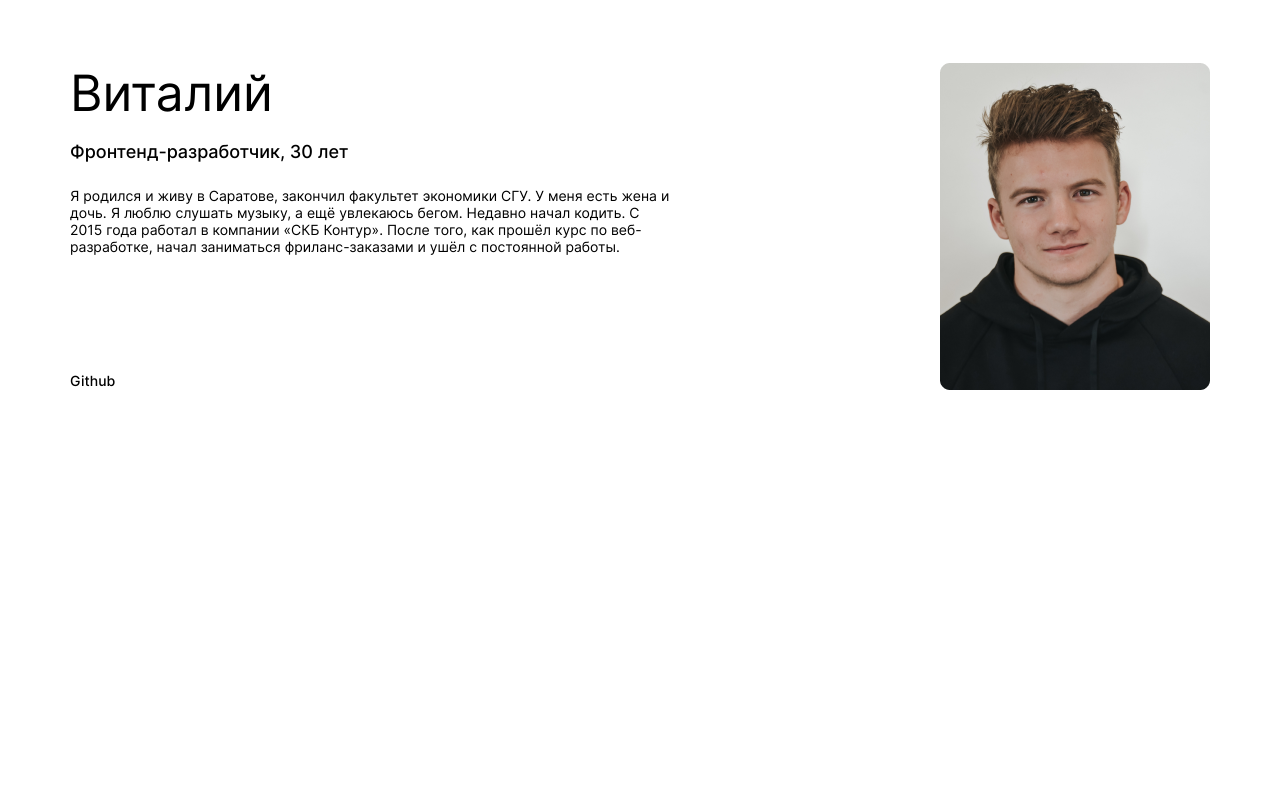
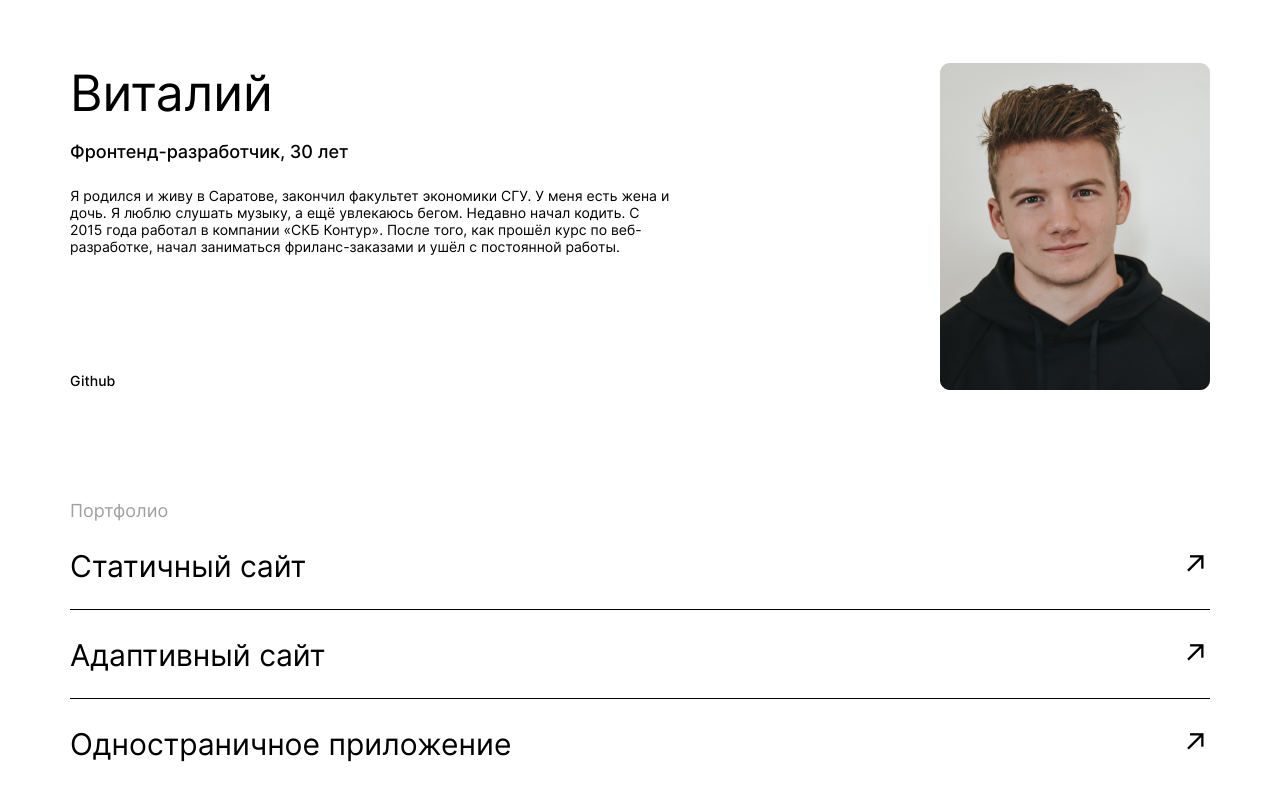
Before and after one commit to rusanov-andrey/movies-explorer-frontend, a React (Create React App) app: page / in a window 1280 px wide. Shown: the part 1959-2759 px from the top of the page. Before the commit the page ends 2459 px from the top, so only its background shows below. Built offline with nearby package versions, Linux system fonts and the light colour scheme.

Commit message:
Portfolio

```diff
--- a/src/components/AboutMain/AboutMain.js
+++ b/src/components/AboutMain/AboutMain.js
@@ -2,6 +2,7 @@ import Promo from '../Promo/Promo'
 import AboutProject from '../AboutProject/AboutProject'
 import Techs from '../Techs/Techs'
 import AboutMe from "../AboutMe/AboutMe"
+import Portfolio from "../Portfolio/Portfolio"
 
 import './AboutMain.css';
 
@@ -12,6 +13,7 @@ export default function AboutMain() {
       <AboutProject />
       <Techs />
       <AboutMe />
+      <Portfolio />
     </div>
   );
 }
--- a/src/components/Portfolio/Portfolio.css
+++ b/src/components/Portfolio/Portfolio.css
@@ -0,0 +1,50 @@
+.portfolio {
+  margin: 0;
+  padding: 0 70px 110px;
+
+  background-color: var(--color-light);
+}
+
+.portfolio__title {
+  margin: 0;
+  padding: 0;
+
+  font: 400 18px/1.2 Inter;
+
+  color: rgba(160, 160, 160, 1);
+}
+
+.portfolio__container {
+  margin: 0;
+  padding: 0;
+
+  display: grid;
+  grid-template-columns: auto;
+  grid-template-rows: 89px;
+  grid-auto-rows: 89px;
+}
+
+.portfolio__item {
+  margin: 0;
+  padding: 0;
+
+  display: flex;
+  position: relative;
+  justify-content: space-between;
+
+  border-bottom: 1px solid var(--color-dark);
+}
+
+.portfolio__site {
+  margin: 0;
+  padding: 20px 0;
+
+  text-decoration: none;
+  color: var(--color-dark);
+
+  font: 400 30px/50px Inter;
+}
+
+.portfolio__item:last-of-type {
+  border: none;
+}
--- a/src/components/Portfolio/Portfolio.js
+++ b/src/components/Portfolio/Portfolio.js
@@ -0,0 +1,23 @@
+import './Portfolio.css'
+
+export  default function Portfolio() {
+  return (
+    <div className='portfolio'>
+      <h2 className='portfolio__title'>Портфолио</h2>
+      <div  className='portfolio__container'>
+        <div className='portfolio__item'>
+          <a className='portfolio__site' href="#">Статичный сайт</a>
+          <a className='portfolio__site' href="#">↗</a>
+        </div>
+        <div className='portfolio__item'>
+          <a className='portfolio__site' href="#">Адаптивный сайт</a>
+          <a className='portfolio__site' href="#">↗</a>
+        </div>
+        <div className='portfolio__item'>
+          <a className='portfolio__site' href="#">Одностраничное приложение</a>
+          <a className='portfolio__site' href="#">↗</a>
+        </div>
+      </div>
+    </div>
+  );
+}
```
